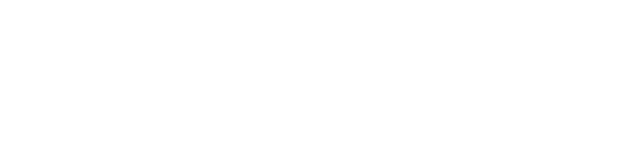
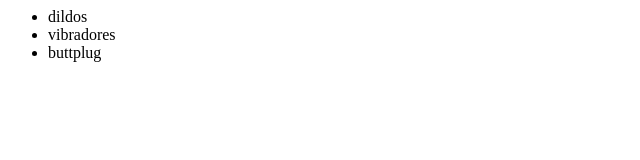
Before and after one commit to Sope57/Nyancat, a plain HTML site: page index.html in a window 1280 px wide. Shown: the whole page, without its empty margins (0-640 px from the left). Drawn offline with Linux system fonts and the light colour scheme.

Commit message:
Agruegue linea

```diff
--- a/index.html
+++ b/index.html
@@ -6,7 +6,13 @@
 <body>
 	<div id="header" class="container">
 		<div class="row">
-			<div class="col-xs-4"></div>
+			<div class="col-xs-4">
+				<ul>
+					<li>dildos</li>
+					<li>vibradores</li>
+					<li>buttplug</li>
+				</ul>
+			</div>
 			<div class="col-xs-4"></div>
 			<div class="col-xs-4"></div>
 		</div>
```
